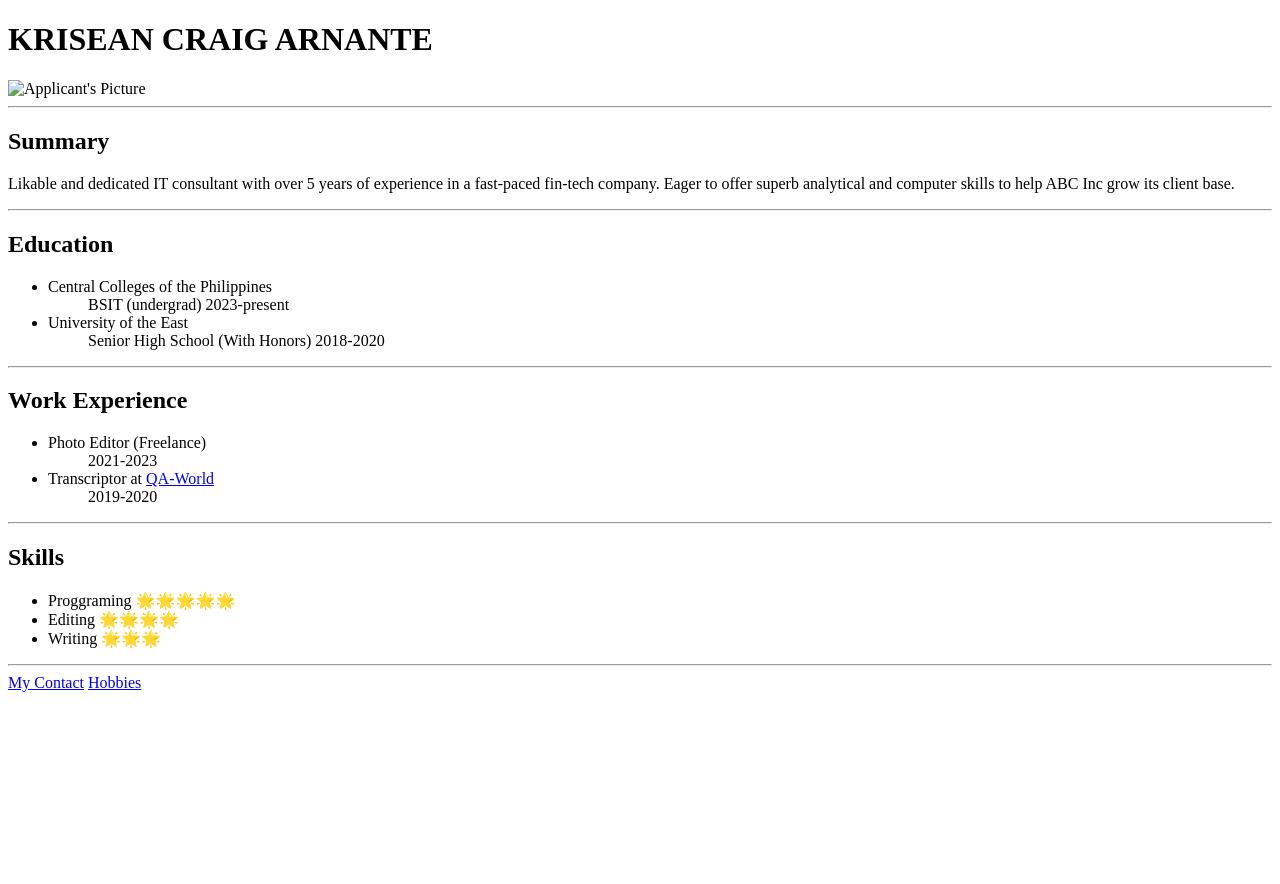
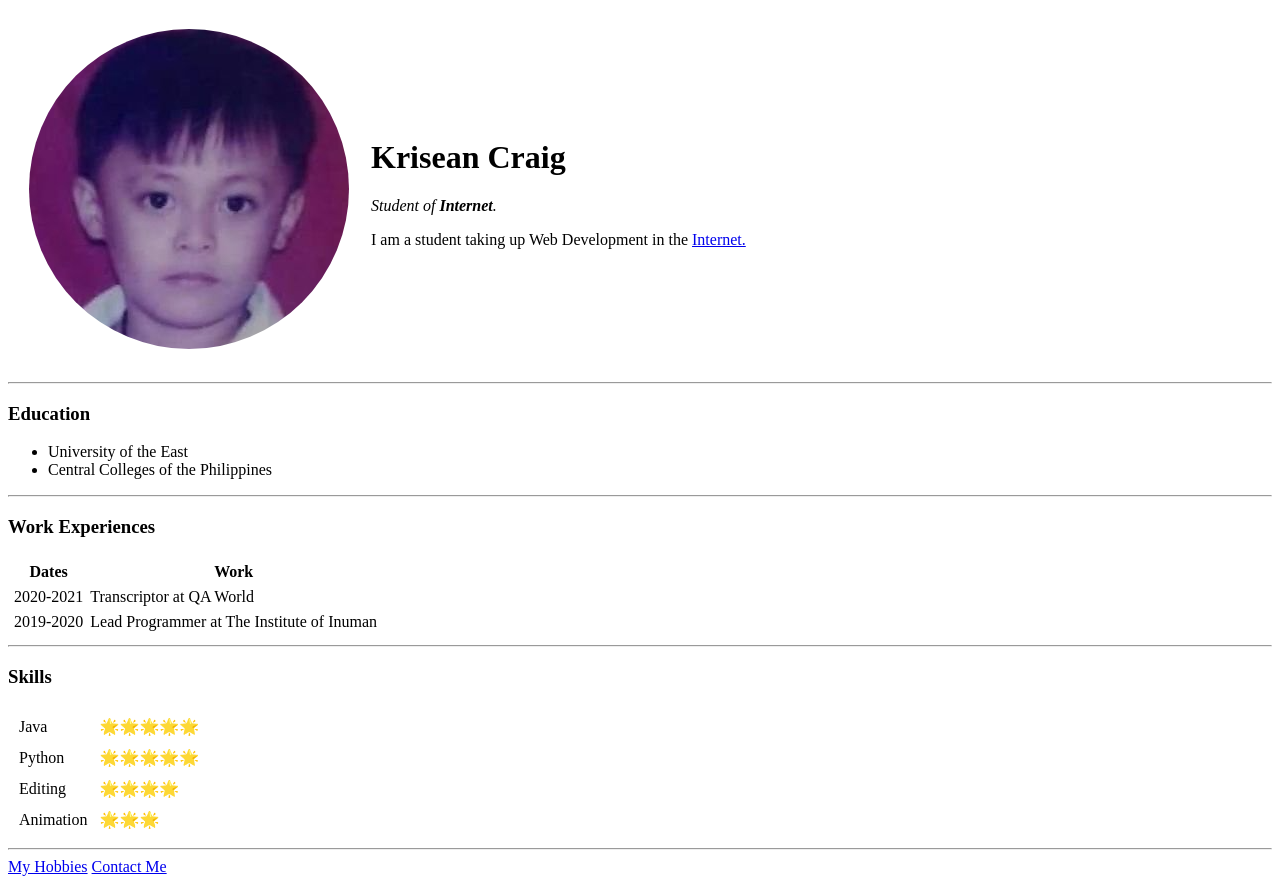
Before and after one commit to Kreg01/cv, a plain HTML site: page index.html in a window 1280 px wide. Before the commit the page ends 800 px from the top, so only its background shows below. Drawn offline with Linux system fonts and the light colour scheme.

Commit message:
Revert "Capstone1"

```diff
--- a/index.html
+++ b/index.html
@@ -1,50 +1,71 @@
 <!DOCTYPE html>
-<html lang="en">
+<html lang="en" dir="ltr">
+
 <head>
-    <meta charset="UTF-8">
-    <meta name="viewport" content="width=device-width, initial-scale=1.0">
-    <title>My Resume</title>
+  <meta charset="utf-8">
+  <title>Krisean's Personal Site</title>
 </head>
+
 <body>
-    <h1>KRISEAN CRAIG ARNANTE</h1>
-    <img src="./Web Dev/Web Dev/HTML - Personal SIte/images/kreg.png" alt="Applicant's Picture"/>
-<style>
-    img{
-        height: 170px;
-    }
-</style>
+  <table cellspacing = "20">
+    <tr>
+      <td><img src="images/kreg.png" alt="Kreg profile picture"></td>
+      <td><h1>Krisean Craig</h1>
+      <p><em>Student of <strong>Internet</strong>.</em></p>
+      <p>I am a student taking up Web Development in the <a href="https://en.wikipedia.org/wiki/Internet">Internet.</a></p>
+    </tr>
+  </table>
   <hr>
-    <h2>Summary</h2>
-    <p>Likable and dedicated IT consultant with over 5 years of experience in a fast-paced fin-tech company. Eager to offer superb analytical and computer skills to help ABC Inc grow its client base.</p>
-   <hr>
-   <h2>Education</h2>
+  <h3>Education</h3>
   <ul>
-    <li>Central Colleges of the Philippines
-        <ol>BSIT (undergrad) 2023-present</ol>
-    </li>
-    <li>University of the East
-        <ol>Senior High School (With Honors) 2018-2020</ol>
-    </li>
+    <li>University of the East</li>
+    <li>Central Colleges of the Philippines</li>
   </ul>
   <hr>
-    <h2>Work Experience</h2>
-    <ul>
-        <li>Photo Editor (Freelance)
-            <ol>2021-2023</ol>
-        </li>
-        <li>Transcriptor at <a href="https://app.qa-world.com/">QA-World</a>
-        <ol>2019-2020</ol>
-        </li>
-    </ul>
+  <h3>Work Experiences</h3>
+  <table cellspacing="5">
+    <thead>
+      <tr>
+        <th>Dates</th>
+        <th>Work</th>
+      </tr>
+    </thead>
+    <tbody>
+      <tr>
+        <td>2020-2021</td>
+        <td>Transcriptor at QA World</td>
+      </tr>
+      <tr>
+        <td>2019-2020</td>
+        <td>Lead Programmer at The Institute of Inuman</td>
+      </tr>
+    </tbody>
+  </table>
   <hr>
-    <h2>Skills</h2>
-    <ul>
-        <li>Proggraming 🌟🌟🌟🌟🌟</li>
-        <li>Editing 🌟🌟🌟🌟</li>
-        <li>Writing 🌟🌟🌟</li>
-    </ul>
+  <h3>Skills</h3>
+  <table cellspacing ="10">
+      <tr>
+        <td>Java</td>
+        <td>🌟🌟🌟🌟🌟</td>
+        <tr>
+          <td>Python</td>
+          <td>🌟🌟🌟🌟🌟</td>
+        </tr>
+        <tr>
+          <td>Editing</td>
+          <td>🌟🌟🌟🌟</td>
+        </tr>
+        <tr>
+          <td>Animation</td>
+          <td>🌟🌟🌟</td>
+        </tr>
+      </tr>
+  </table>
+
   <hr>
-    <a href="./Contact.html" alt="Contact details">My Contact</a>
-    <a href="./Hobbies.html" alt="Hobbies">Hobbies</a>
+  <a href="hobbies.html">My Hobbies</a>
+  <a href="contact.html">Contact Me</a>
+
 </body>
+
 </html>
```
Also changed, not shown: Contact.html (deleted, +0 -24 lines), Hobbies.html (deleted, +0 -16 lines). Lines whose indentation alone changed are shown as unchanged.
